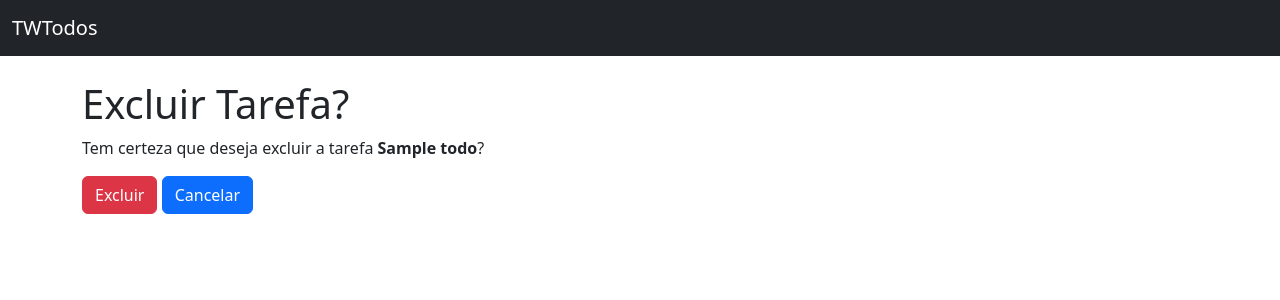
After one commit to williampgdias/todo-list, a Django app: page /delete/1 in a window 1280 px wide. The commit adds this page. Shown: the top 300 px of the page. Run offline with Django 4.2, Linux system fonts and the light colour scheme; tables that the repository leaves empty hold one stand-in row (values such as "Sample post").

Commit message:
feat(delete): Create a path to delete a todo item.

```diff
--- a/setup/urls.py
+++ b/setup/urls.py
@@ -1,11 +1,12 @@
 from django.contrib import admin
 from django.urls import path
 
-from todos.views import TodoListView, TodoCreateView, TodoUpdateView
+from todos.views import TodoListView, TodoCreateView, TodoUpdateView, TodoDeleteView
 
 urlpatterns = [
     path("admin/", admin.site.urls),
     path("", TodoListView.as_view(), name="todo_list"),
     path("create/", TodoCreateView.as_view(), name="todo_create"),
     path("update/<int:pk>", TodoUpdateView.as_view(), name="todo_update"),
+    path("delete/<int:pk>", TodoDeleteView.as_view(), name="todo_delete"),
 ]
--- /dev/null
+++ b/todos/templates/todos/todo_confirm_delete.html
@@ -0,0 +1,17 @@
+{% extends 'base.html' %}
+
+{% block page_title %}
+    Excluir Tarefa
+{% endblock page_title %}
+
+{% block content %}
+    <h1>Excluir Tarefa?</h1>
+    <p>Tem certeza que deseja excluir a tarefa <strong>{{ todo.title }}</strong>?</p>
+
+    <form method="POST">
+        {% csrf_token %}
+
+        <button class="btn btn-danger" type="submit">Excluir</button>
+        <a href="{% url "todo_list" %}" class="btn btn-primary">Cancelar</a>
+    </form>
+{% endblock content %}
--- a/todos/templates/todos/todo_list.html
+++ b/todos/templates/todos/todo_list.html
@@ -31,7 +31,7 @@
                             <td>
                                 <a href="#" class="btn btn-primary btn-sm">Concluir</a>
                                 <a href="{% url "todo_update" pk=todo.pk %}" class="btn btn-secondary btn-sm">Editar</a>
-                                <a href="#" class="btn btn-danger btn-sm">Excluir</a>
+                                <a href="{% url "todo_delete" pk=todo.pk %}" class="btn btn-danger btn-sm">Excluir</a>
                             </td>
                         </tr>
                     {% endfor %}
--- a/todos/views.py
+++ b/todos/views.py
@@ -1,4 +1,4 @@
-from django.views.generic import ListView, CreateView, UpdateView
+from django.views.generic import ListView, CreateView, UpdateView, DeleteView
 from django.urls import reverse_lazy
 
 from .models import Todo
@@ -18,3 +18,8 @@ class TodoUpdateView(UpdateView):
     model = Todo
     fields = ["title", "deadline"]
     success_url = reverse_lazy("todo_list")
+
+
+class TodoDeleteView(DeleteView):
+    model = Todo
+    success_url = reverse_lazy("todo_list")
```
